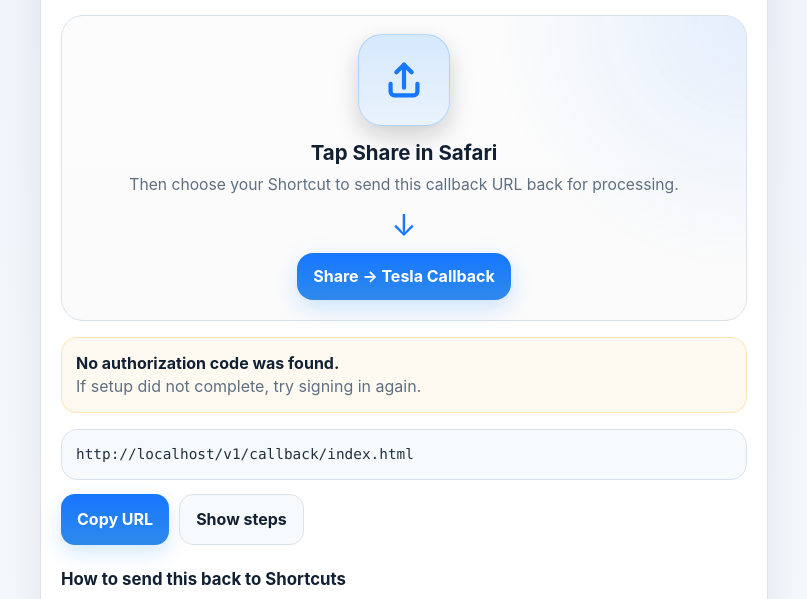
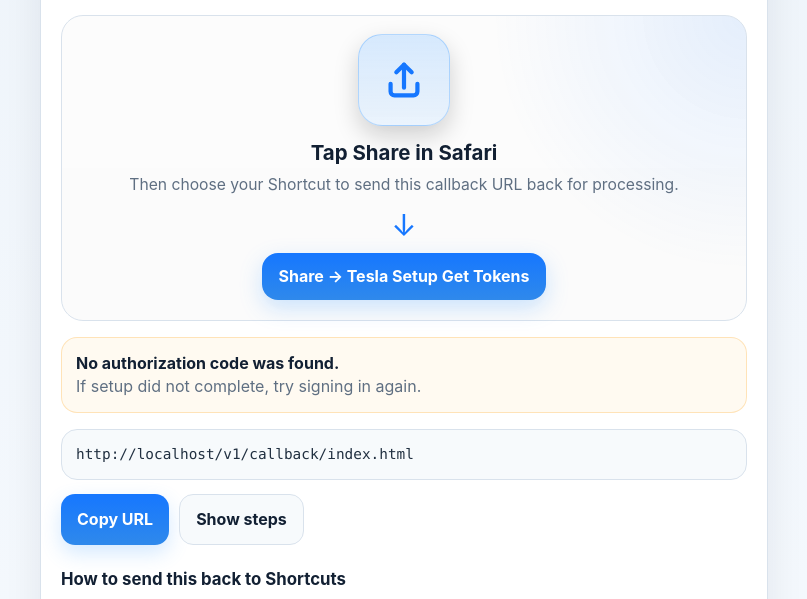
Before and after one commit to dalethomas81/millimoose, a plain HTML site: page v1/callback/index.html in a window 1280 px wide. Shown: the part 183-782 px from the top of the page, without its empty margins (236-1043 px from the left). Drawn offline with Linux system fonts and the light colour scheme.

Commit message:
Update CTA chip text for Tesla callback

```diff
--- a/v1/callback/index.html
+++ b/v1/callback/index.html
@@ -342,7 +342,7 @@
         <div class="hero-title">Tap Share in Safari</div>
         <div class="hero-sub">Then choose your Shortcut to send this callback URL back for processing.</div>
         <div class="big-arrow">↓</div>
-        <div class="cta-chip">Share → Tesla Callback</div>
+        <div class="cta-chip">Share → Tesla Setup Get Tokens</div>
       </div>
 
       <div id="status" class="status">
```
